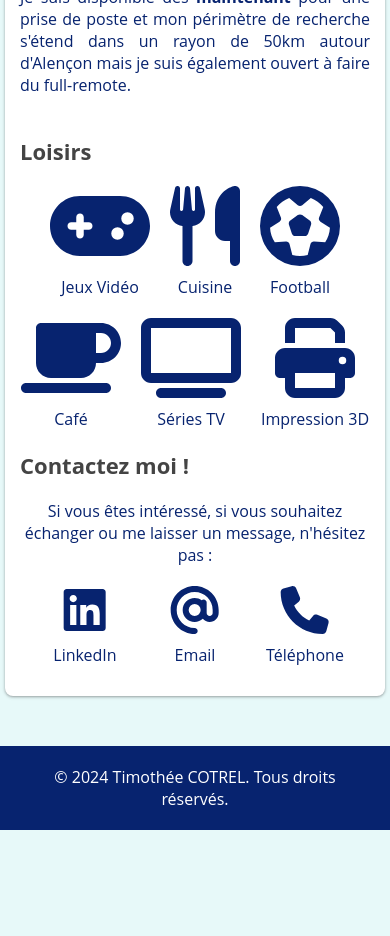
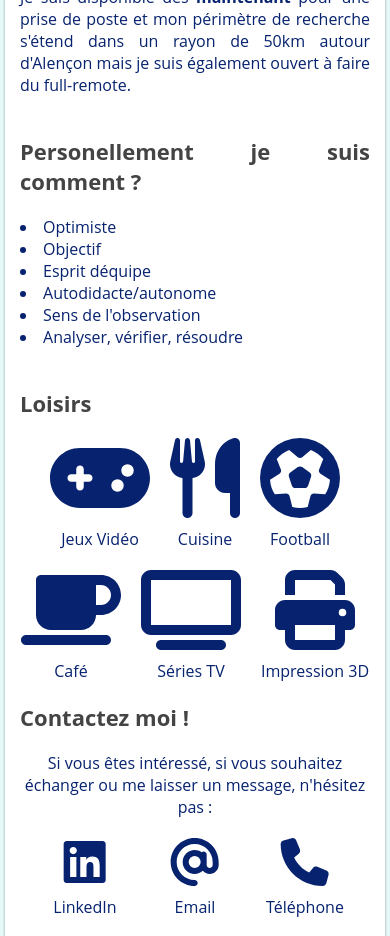
Before and after one commit to timotheecotrel/cv, a React (Create React App) app: page / in a window 390 px wide. Shown: the part 3820-4756 px from the top of the page. Before the commit the page ends 4650 px from the top, so only its background shows below. Built offline with nearby package versions, Linux system fonts and the light colour scheme.

Commit message:
ajout de la partie "personnellement"

```diff
--- a/src/components/about.tsx
+++ b/src/components/about.tsx
@@ -58,6 +58,17 @@ const About: React.FC = () => {
               et mon périmètre de recherche s'étend dans un rayon de 50km autour
               d'Alençon mais je suis également ouvert à faire du full-remote.
             </p>
+            <h3>Personellement je suis comment ?</h3>
+            <p>
+              <ul>
+                <li>Optimiste</li>
+                <li>Objectif</li>
+                <li>Esprit déquipe</li>
+                <li>Autodidacte/autonome</li>
+                <li>Sens de l'observation</li>
+                <li>Analyser, vérifier, résoudre</li>
+            </ul>
+            </p>
             <h3>Loisirs</h3>
             <div className="loisir-container">
               {loisirsItems.map((item, index) => (
--- a/src/styles/about.scss
+++ b/src/styles/about.scss
@@ -25,12 +25,17 @@
       box-shadow: var(--box-shadow);
       p {
         margin-bottom: 20px;
+        ul {
+          list-style: disc;
+          list-style-position: inside;
+        }
       }
       h3 {
         font-size: var(--font-size-large);
         margin-bottom: 20px;
         margin-top: 20px;
       }
+
     }
   }
 }
--- a/src/styles/timeline.scss
+++ b/src/styles/timeline.scss
@@ -97,7 +97,7 @@
     margin: 0 auto;
     padding: 20px 0;
     .toggle-btn:hover{
-      background-color: inherit;
+      background-color: var(--primary);
     }
     &::before {
       left: 5%;
```
Also changed, not shown: 11 other files (tests, documents, lock files or other folders).
